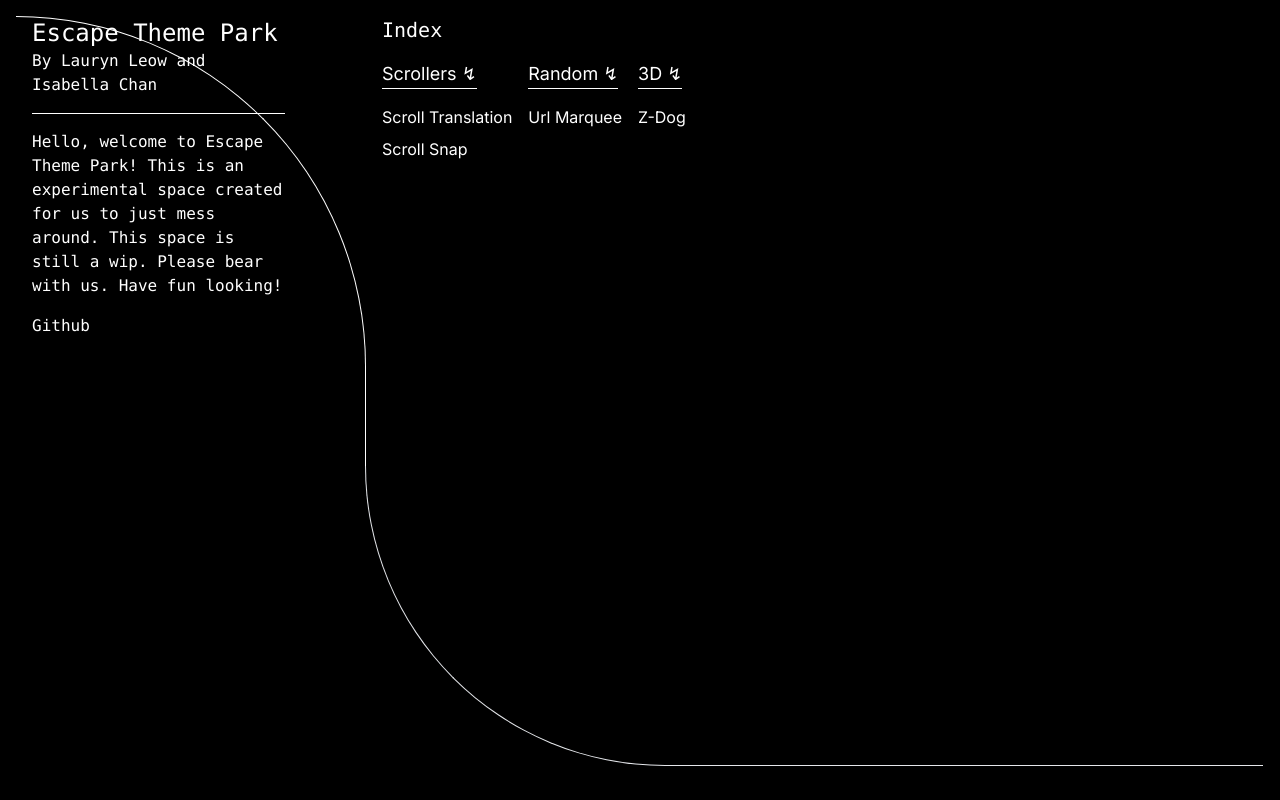
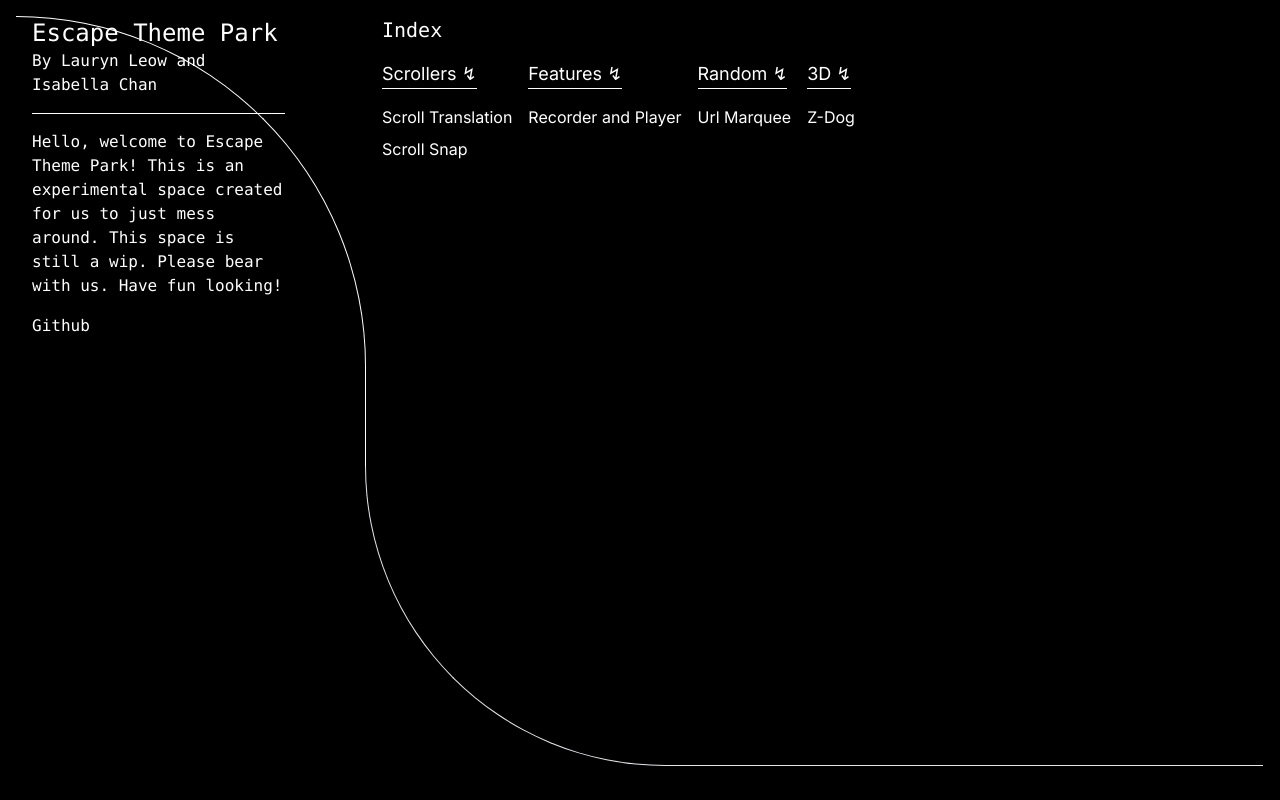
Before and after one commit to laurndrytime/escape-theme-park, a Next.js app in the folder apps/web/: page / in a window 1280 px wide. Built offline with nearby package versions, Linux system fonts and the light colour scheme.

Commit message:
fix: added url

```diff
--- a/apps/web/app/page.tsx
+++ b/apps/web/app/page.tsx
@@ -59,6 +59,11 @@ export default function Page(): JSX.Element {
                 Scroll Snap
               </Link>
             </Toggle>
+            <Toggle label={"Features"}>
+              <Link className="text-white" href="/features/record-play">
+                Recorder and Player
+              </Link>
+            </Toggle>
             <Toggle label={"Random"}>
               <Link className="text-white" href="/random/url-marquee">
                 Url Marquee
```
